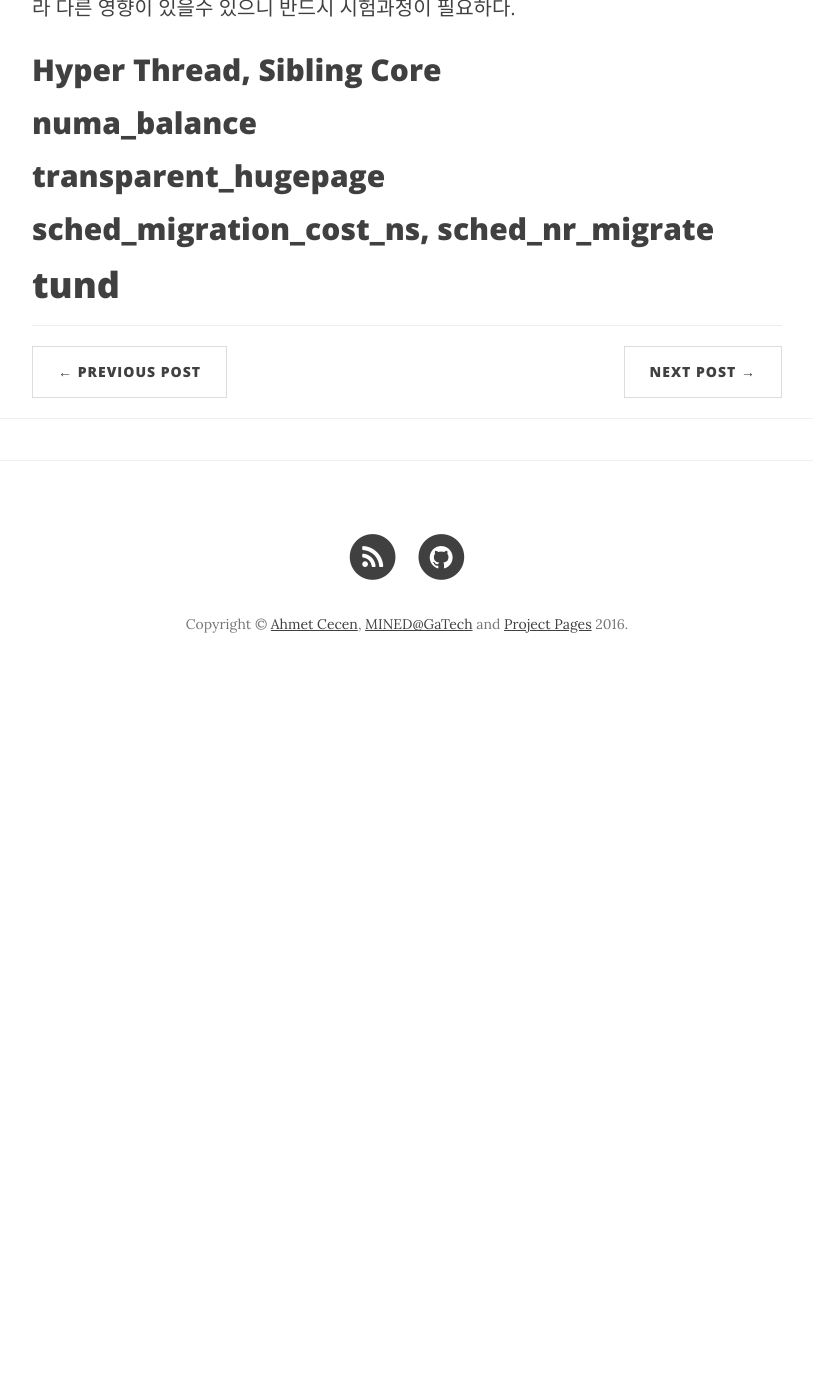
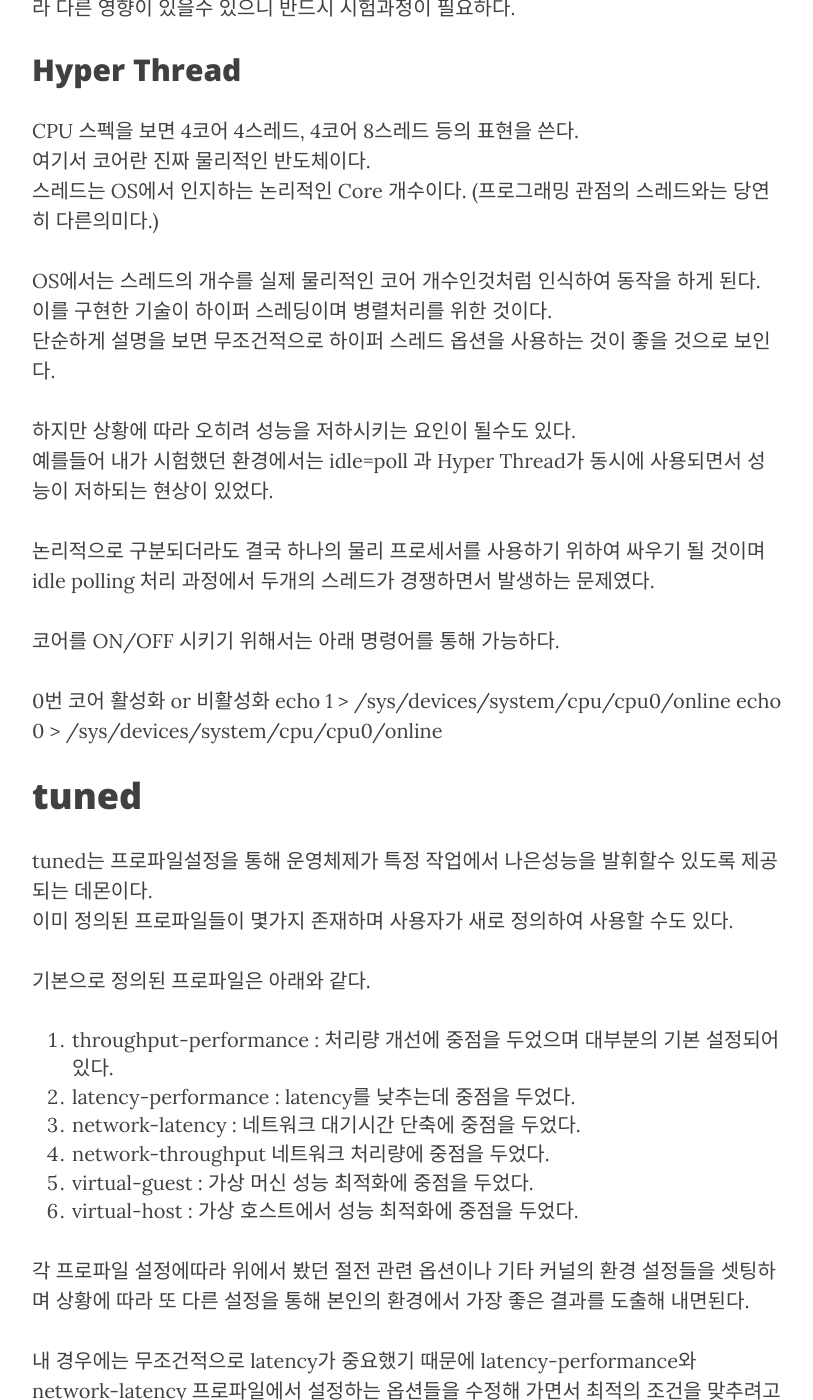
Before and after one commit to Y-JaeHyun/Y-JaeHyun.github.io, a Jekyll site: the page built from _posts/2021-10-08-parameter.md, in a window 1280 px wide and 1400 px high, scrolled down 2703 px. Shown: the whole window, without its empty margins (233-1046 px from the left). Built offline with Jekyll 4.4.1, drawn with Linux system fonts in a browser that asks for light colours; nearby versions of some CDN libraries; comment, search, counter and statistics services are not loaded; before the commit the page ends 3403 px from its top, so only the background shows below that; some of the changed text lies outside the part shown.

Commit message:
os parameter post update

```diff
--- a/_posts/2021-10-08-parameter.md
+++ b/_posts/2021-10-08-parameter.md
@@ -74,15 +74,45 @@ CPU의 전력 전원 옵션(C-State)를 사용하지 않도록 한다.
 
 참고사항 : 뒤에 설명할 Hyper Thread관련 옵션들과 영향이 있다. 각자의 시스템 환경에 따라 다른 영향이 있을수 있으니 반드시 시험과정이 필요하다.
 
+## Hyper Thread
+
+CPU 스펙을 보면 4코어 4스레드, 4코어 8스레드 등의 표현을 쓴다.
+여기서 코어란 진짜 물리적인 반도체이다.
+스레드는 OS에서 인지하는 논리적인 Core 개수이다. (프로그래밍 관점의 스레드와는 당연히 다른의미다.)
+
+OS에서는 스레드의 개수를 실제 물리적인 코어 개수인것처럼 인식하여 동작을 하게 된다. 이를 구현한 기술이 하이퍼 스레딩이며 병렬처리를 위한 것이다.
+단순하게 설명을 보면 무조건적으로 하이퍼 스레드 옵션을 사용하는 것이 좋을 것으로 보인다.
+
+하지만 상황에 따라 오히려 성능을 저하시키는 요인이 될수도 있다.
+예를들어 내가 시험했던 환경에서는 idle=poll 과 Hyper Thread가 동시에 사용되면서 성능이 저하되는 현상이 있었다.
+
+논리적으로 구분되더라도 결국 하나의 물리 프로세서를 사용하기 위하여 싸우기 될 것이며 idle polling 처리 과정에서 두개의 스레드가 경쟁하면서 발생하는 문제였다.
+
+코어를 ON/OFF 시키기 위해서는 아래 명령어를 통해 가능하다.
+
+0번 코어 활성화 or 비활성화
+echo 1 > /sys/devices/system/cpu/cpu0/online
+echo 0 > /sys/devices/system/cpu/cpu0/online
 
 
-## Hyper Thread, Sibling Core
+# tuned
 
+tuned는 프로파일설정을 통해 운영체제가 특정 작업에서 나은성능을 발휘할수 있도록 제공되는 데몬이다.
+이미 정의된 프로파일들이 몇가지 존재하며 사용자가 새로 정의하여 사용할 수도 있다.
+
+기본으로 정의된 프로파일은 아래와 같다.
+
+1. throughput-performance : 처리량 개선에 중점을 두었으며 대부분의 기본 설정되어있다.
+2. latency-performance : latency를 낮추는데 중점을 두었다.
+3. network-latency : 네트워크 대기시간 단축에 중점을 두었다.
+4. network-throughput 네트워크 처리량에 중점을 두었다.
+5. virtual-guest : 가상 머신 성능 최적화에 중점을 두었다.
+6. virtual-host : 가상 호스트에서 성능 최적화에 중점을 두었다.
+
+각 프로파일 설정에따라 위에서 봤던 절전 관련 옵션이나 기타 커널의 환경 설정들을 셋팅하며 상황에 따라 또 다른 설정을 통해 본인의 환경에서 가장 좋은 결과를 도출해 내면된다.
+
+내 경우에는 무조건적으로 latency가 중요했기 때문에 latency-performance와 network-latency 프로파일에서 설정하는 옵션들을 수정해 가면서 최적의 조건을 맞추려고 했었다.
 
 ## numa_balance
-
 ## transparent_hugepage
-
 ## sched_migration_cost_ns, sched_nr_migrate
-
-# tund
```
